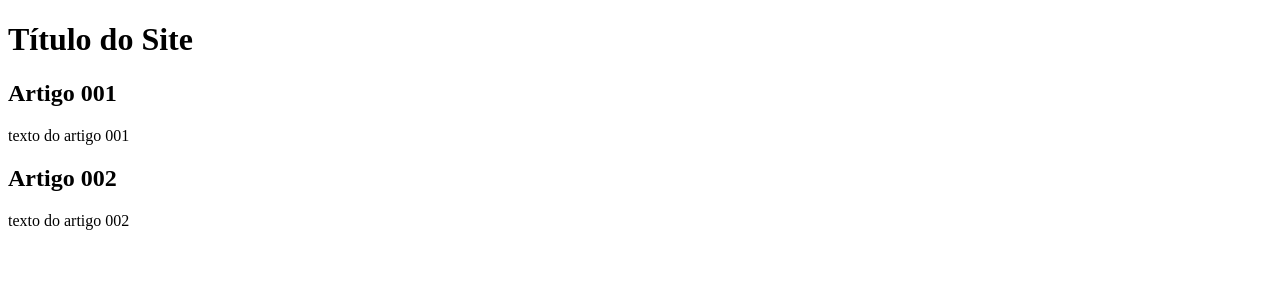
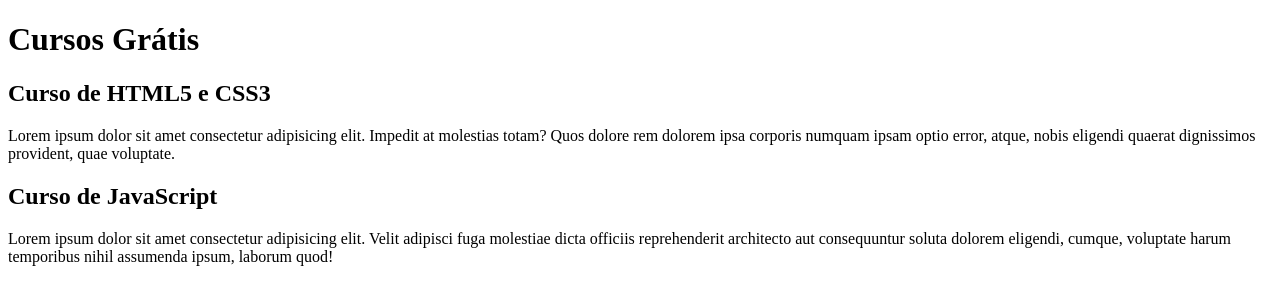
Before and after one commit to jrjrjuquia/projeto-site, a plain HTML site: page index.html in a window 1280 px wide. Drawn offline with Linux system fonts and the light colour scheme.

Commit message:
comecei a escrever o conteúdo

```diff
--- a/index.html
+++ b/index.html
@@ -8,15 +8,15 @@
 <body>
 <main>
     <header>
-        <h1>Título do Site</h1>
+        <h1>Cursos Grátis</h1>
     </header>
     <article>
-        <h2>Artigo 001</h2>
-        <p>texto do artigo 001</p>
+        <h2>Curso de HTML5 e CSS3</h2>
+        <p>Lorem ipsum dolor sit amet consectetur adipisicing elit. Impedit at molestias totam? Quos dolore rem dolorem ipsa corporis numquam ipsam optio error, atque, nobis eligendi quaerat dignissimos provident, quae voluptate.</p>
     </article>
     <article>
-        <h2>Artigo 002</h2>
-        <p>texto do artigo 002</p>
+        <h2>Curso de JavaScript</h2>
+        <p>Lorem ipsum dolor sit amet consectetur adipisicing elit. Velit adipisci fuga molestiae dicta officiis reprehenderit architecto aut consequuntur soluta dolorem eligendi, cumque, voluptate harum temporibus nihil assumenda ipsum, laborum quod!</p>
     </article>
 </main>
 
```
